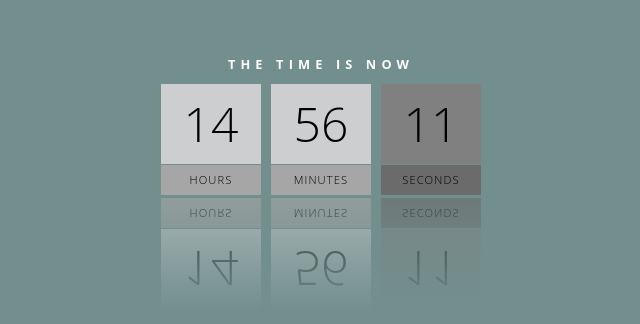
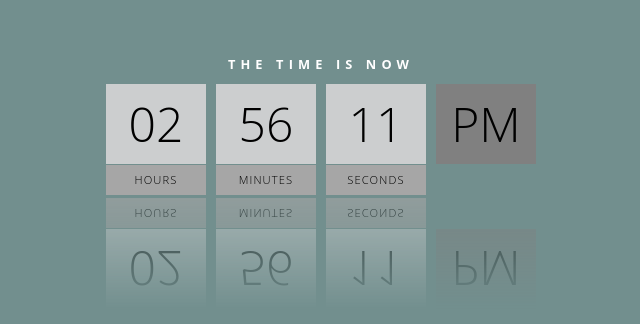
Before and after one commit to maeeshamaliha22/Digital-Clock, a plain HTML site: page index.html in a window 1280 px wide. Shown: the part 288-612 px from the top of the page, without its empty margins (319-959 px from the left). Drawn offline with Linux system fonts and the light colour scheme.

Commit message:
Fixing AM and PM issue

```diff
--- a/index.html
+++ b/index.html
@@ -13,6 +13,7 @@
                 <div><span id="hours">00</span><span>Hours</span></div>
                 <div><span id="minutes">00</span><span>Minutes</span></div>
                 <div><span id="seconds">00</span><span>Seconds</span></div>
+                <div><span id="ampm">AM</span></div>
             </div>
         </div>
 
@@ -22,14 +23,27 @@
                 var hours = document.getElementById('hours');
                 var minutes = document.getElementById('minutes');
                 var seconds = document.getElementById('seconds');
+                var ampm = document.getElementById('ampm');
 
                 var h = new Date().getHours();
                 var m = new Date().getMinutes();
                 var s = new Date().getSeconds();
+                var am = "AM";
+
+                if(h > 12)
+                {
+                    h = h - 12;
+                    var am = "PM";
+                }
+
+                h = (h < 10) ? "0" + h : h;
+                m = (m < 10) ? "0" + m : m;
+                s = (s < 10) ? "0" + s : s;
 
                 hours.innerHTML = h;
                 minutes.innerHTML = m;
                 seconds.innerHTML = s;
+                ampm.innerHTML = am;
             }
 
             var interval = setInterval(Clock, 1000);
```
